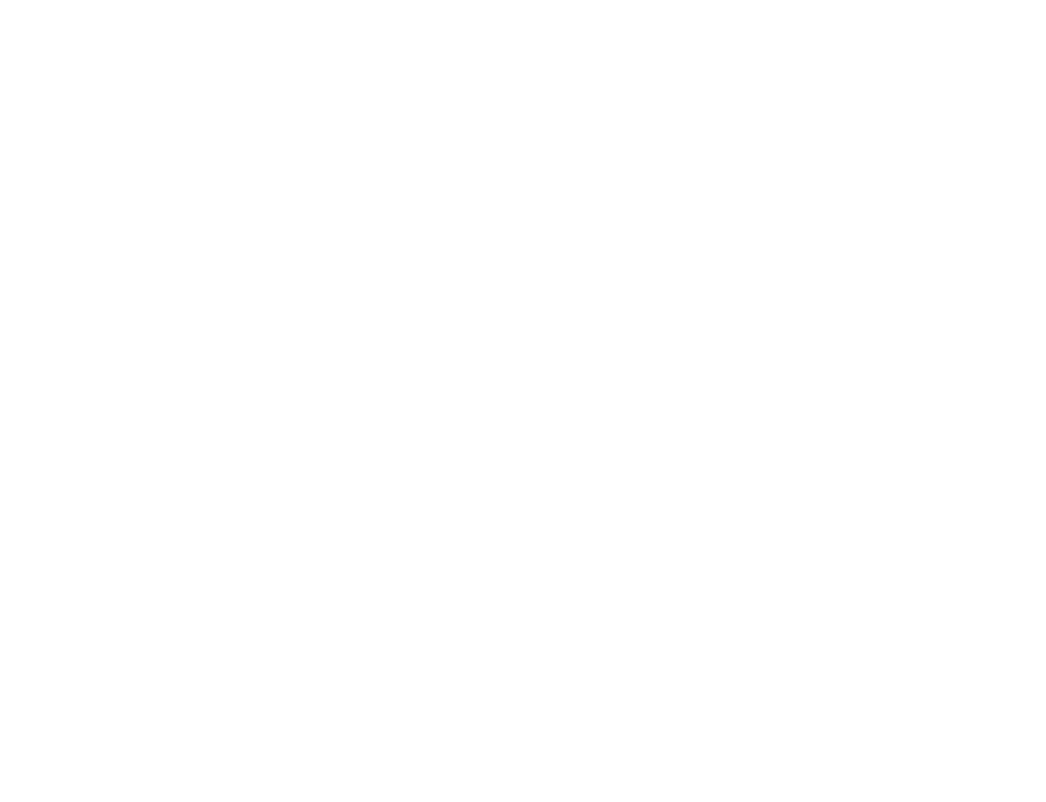
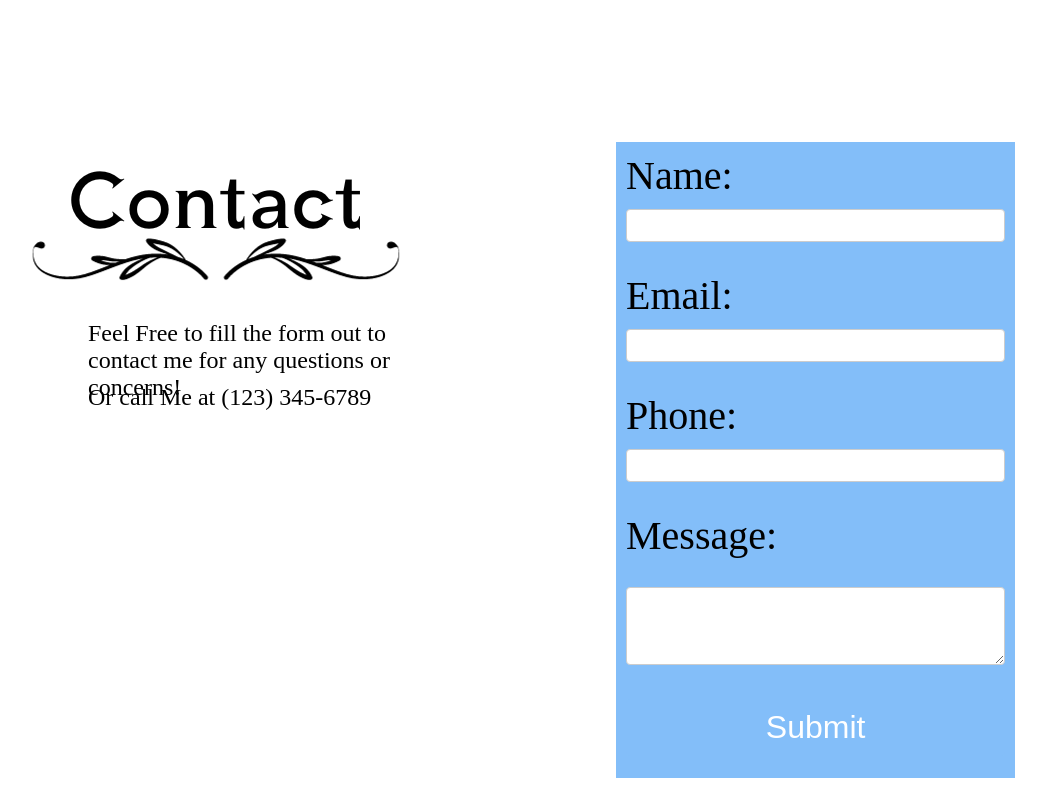
Before and after one commit to keysaw31/JKPhotography, a plain HTML site: page contact.html in a window 1280 px wide. Shown: the whole page, without its empty margins (40-1086 px from the left). Drawn offline with Linux system fonts and the light colour scheme.

Commit message:
done with desktop version

```diff
--- a/contact.css
+++ b/contact.css
@@ -0,0 +1,72 @@
+.contact-title {
+   text-align: center;
+   display: flex;
+   justify-content: center;
+   align-items: center;
+   position: absolute;
+   top: 35%;
+   left: 20%;
+   transform: translate(-50%, -50%);
+}
+.contact-form {
+   text-align: center;
+   margin-top: 20px;
+   background-color: #83BEF9;
+   border: 1em solid white;
+   border-radius: 8px;
+   padding: 10px;
+   color: black;
+   width: 30%;
+   margin: auto;
+   margin-top: 10%;
+   margin-left: 50%;
+}
+.contact-form form {
+   display: inline-block;
+   text-align: left;
+}
+
+.contact-form form label {
+   font-size: 2.5em; /* Set the desired font size */
+   margin-bottom: 10px; /* Adjust the margin as needed */
+   display: grid;
+   grid-template-columns: min-content 1fr;
+   align-items: center;
+}
+
+.contact-form form input,
+.contact-form form textarea {
+   width: 100%;
+   padding: 8px;
+   margin-bottom: 12px;
+   border: 1px solid #ccc;
+   border-radius: 4px;
+   box-sizing: border-box;
+}
+
+.contact-form form input[type="submit"] {
+   background-color: #83BEF9;
+   color: white;
+   border: none;
+   border-radius: 4px;
+   padding: 10px 20px;
+   cursor: pointer;
+   font-size: 2em;
+}
+
+.paragraph1 {
+   position: absolute;
+   max-width: 15em;
+   margin: 0;
+   top: 40%;
+   left: 10%;
+   font-size: 1.5em;
+}
+.paragraph2 {
+   position: absolute;
+   max-width: 20em;
+   margin: 0;
+   top: 48%;
+   left: 10%;
+   font-size: 1.5em;
+}
--- a/contact.html
+++ b/contact.html
@@ -0,0 +1,38 @@
+<!DOCTYPE html>
+<html lang="en">
+<head>
+   <meta charset="UTF-8">
+   <meta name="viewport" content="width=device-width, initial-scale=1.0">
+   <title>Contact Page</title>
+   <link rel="stylesheet" href="contact.css">
+</head>
+<body>
+    <!-- Contact Title Section -->
+    <div class="contact-title">
+        <img src="Images/contact-title.jpg" alt="Contact">
+    </div>
+<div class="contact-paragraph">
+<p class="paragraph1">Feel Free to fill the form out to contact me for any questions or concerns!</p>
+
+<p class="paragraph2">Or call Me at (123) 345-6789 </p>
+</div>
+<!-- Contact Form Section -->
+<div class="contact-form">
+   <form>
+       <label for="name">Name:</label>
+       <input type="text" id="name" name="name"><br><br>
+
+       <label for="email">Email:</label>
+       <input type="email" id="email" name="email"><br><br>
+
+       <label for="phone">Phone:</label>
+       <input type="tel" id="phone" name="phone"><br><br>
+
+       <label for="message">Message:</label><br>
+       <textarea id="message" name="message" rows="4" cols="50"></textarea><br><br>
+       <input type="submit" value="Submit">
+   </form>
+</div>
+
+</body>
+</html>
--- a/style.css
+++ b/style.css
@@ -151,14 +151,16 @@ footer {
    position: fixed;
    bottom: 0;
    width: 100%;
-   z-index: 2;
+position: relative;
+
 }
 
 .footer-content {
    display: flex;
    justify-content: space-between;
    align-items: center;
- }
+
+}
  .footer-content a {
    margin: 0 1em;
    text-decoration: none;
--- a/view_all.css
+++ b/view_all.css
@@ -1,4 +1,4 @@
-.album-container {
+.albums-container {
     display: flex;
     justify-content: center;
     align-items: center;
@@ -13,7 +13,7 @@
     grid-template-columns: repeat(3, 1fr);
     gap: 0.5em;
     justify-items: center;
-   margin-top: -30%;
+   margin-top: 20%;
 }
 
 .photo img {
```
Also changed, not shown: view_all_events.html (+2 -1 lines), Images/contact-title.jpg (added).
